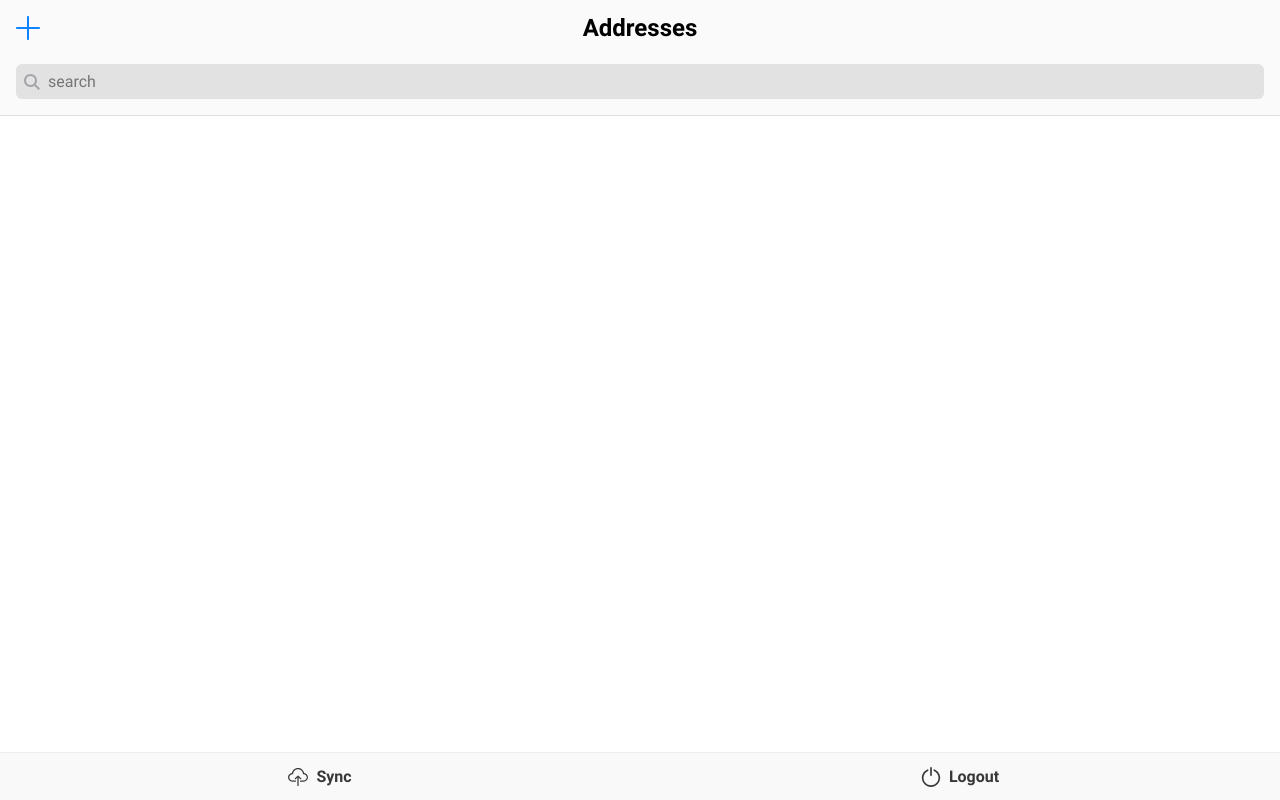
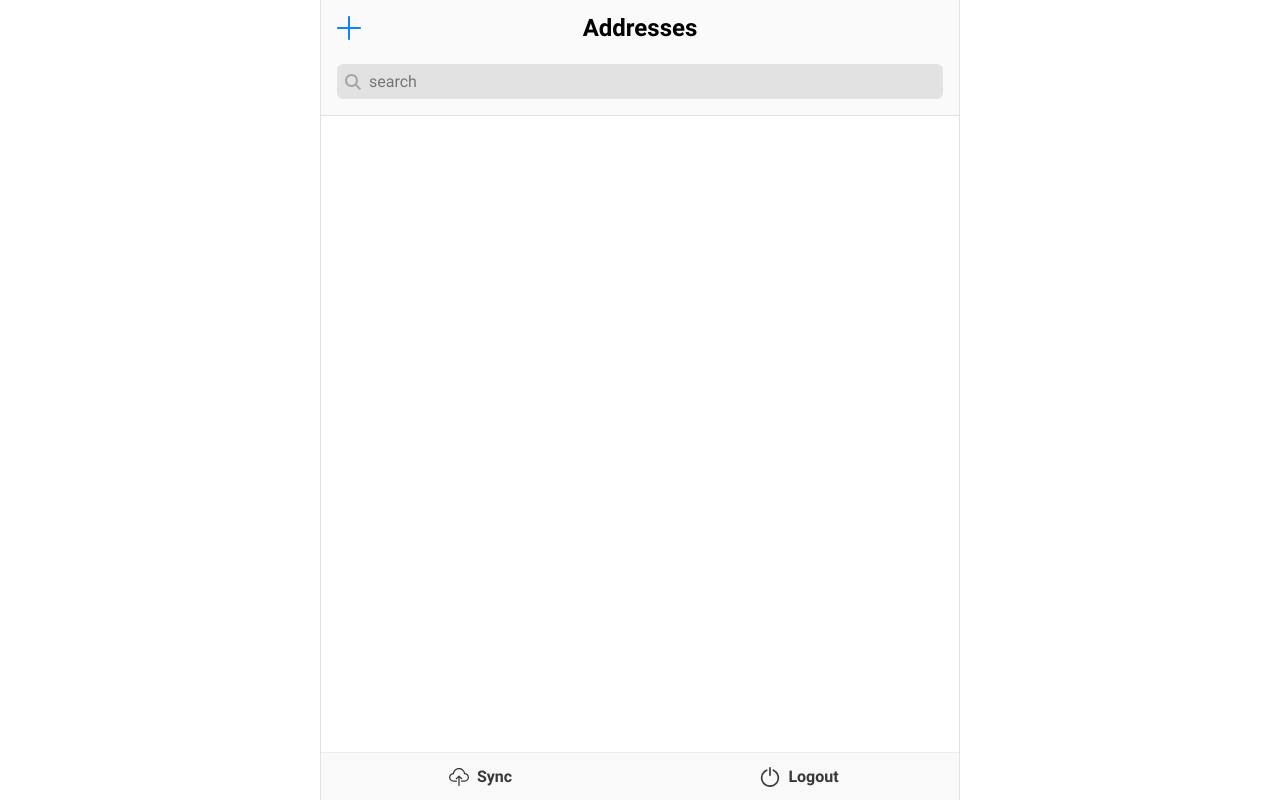
Before and after one commit to jdc-cunningham/codeforkc--tagging-tracker, a React (Create React App) app in the folder front-end/tagging-tracker-pwa/: page / in a window 1280 px wide. Built offline with nearby package versions, Linux system fonts and the light colour scheme.

Commit message:
minor css and dumb copy paste fixes

```diff
--- a/front-end/tagging-tracker-pwa/src/components/navbar/Navbar.js
+++ b/front-end/tagging-tracker-pwa/src/components/navbar/Navbar.js
@@ -136,6 +136,17 @@ const Navbar = (props) => {
             searchAddressInput.current.focus();
         }
 
+        // FIX
+        // adjust body height based on route
+        // this code shouldn't be here but due to how the app has soft routes no way to pull url from app
+        // add class to body
+        const appBody = document.querySelector('.tagging-tracker__body');
+        if (appBody) {
+            if (props.location.pathname !== "/addresses") {
+                appBody.style.maxHeight = (window.innerHeight  - 104) + "px"; // this magic number is the navbar and bottom navbar
+            }
+        }
+
         // update online/offline status
         props.checkOnlineStatus();
     });
--- a/front-end/tagging-tracker-pwa/src/index.scss
+++ b/front-end/tagging-tracker-pwa/src/index.scss
@@ -15,5 +15,18 @@ body {
     display: block;
     overflow: hidden auto;
     min-height: 100%;
+
+    // this is for Desktop view since the app is designed for portrait/phones
+    @media screen and (min-width: 640px) {
+      position: absolute;
+      top: 0;
+      left: 50%;
+      width: 640px;
+      height: 100%;
+      max-width: 640px;
+      transform: translateX(-50%);
+      border-left: 1px solid #E1E1E3;
+      border-right: 1px solid #E1E1E3;
+    }
   }
 }
--- a/front-end/tagging-tracker-pwa/src/utils/sync/sync.js
+++ b/front-end/tagging-tracker-pwa/src/utils/sync/sync.js
@@ -120,17 +120,17 @@ const updateLocalOwnerInfo = (props, remoteData) => {
             resolve(true);
         }
 
-        remoteData.tagInfo.forEach((tagInfoRow, index) => {
-            offlineStorage.transaction('rw', offlineStorage.tagInfo, () => {
+        remoteData.ownerInfo.forEach((ownerInfoRow, index) => {
+            offlineStorage.transaction('rw', offlineStorage.ownerInfo, () => {
                 if (
-                    offlineStorage.tagInfo.add({
-                        addressId: tagInfoRow.address_id,
-                        formData: JSON.parse(tagInfoRow.form_data)
+                    offlineStorage.ownerInfo.add({
+                        addressId: ownerInfoRow.address_id,
+                        formData: JSON.parse(ownerInfoRow.form_data)
                     }).then((insertedId) => {
                         return true;
                     })
                 ) {
-                    if (index === remoteData.tagInfo.length - 1) {
+                    if (index === remoteData.ownerInfo.length - 1) {
                         resolve(true);
                     }
                 } else {
```
Also changed, not shown: 1 other file (tests, documents, lock files or other folders).
